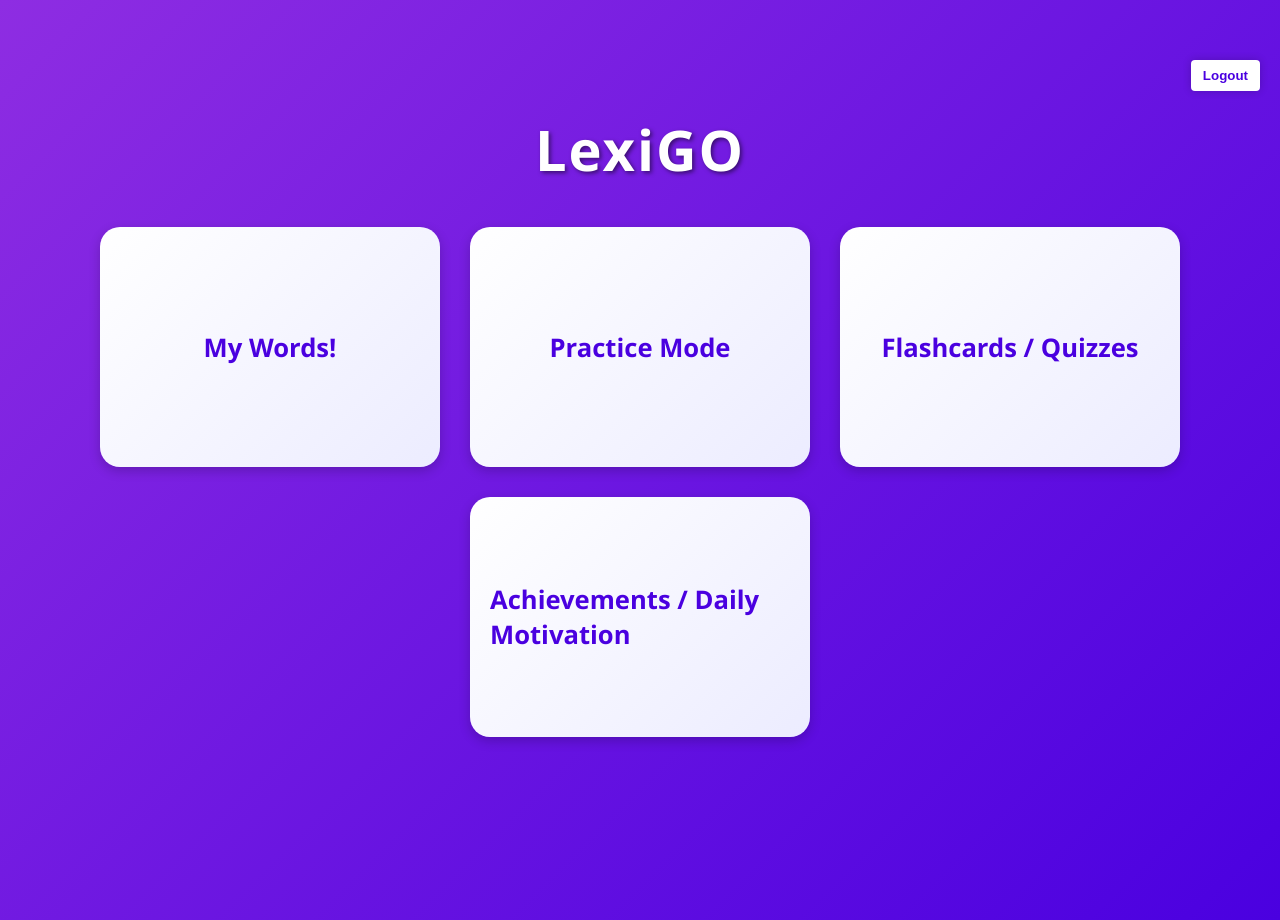
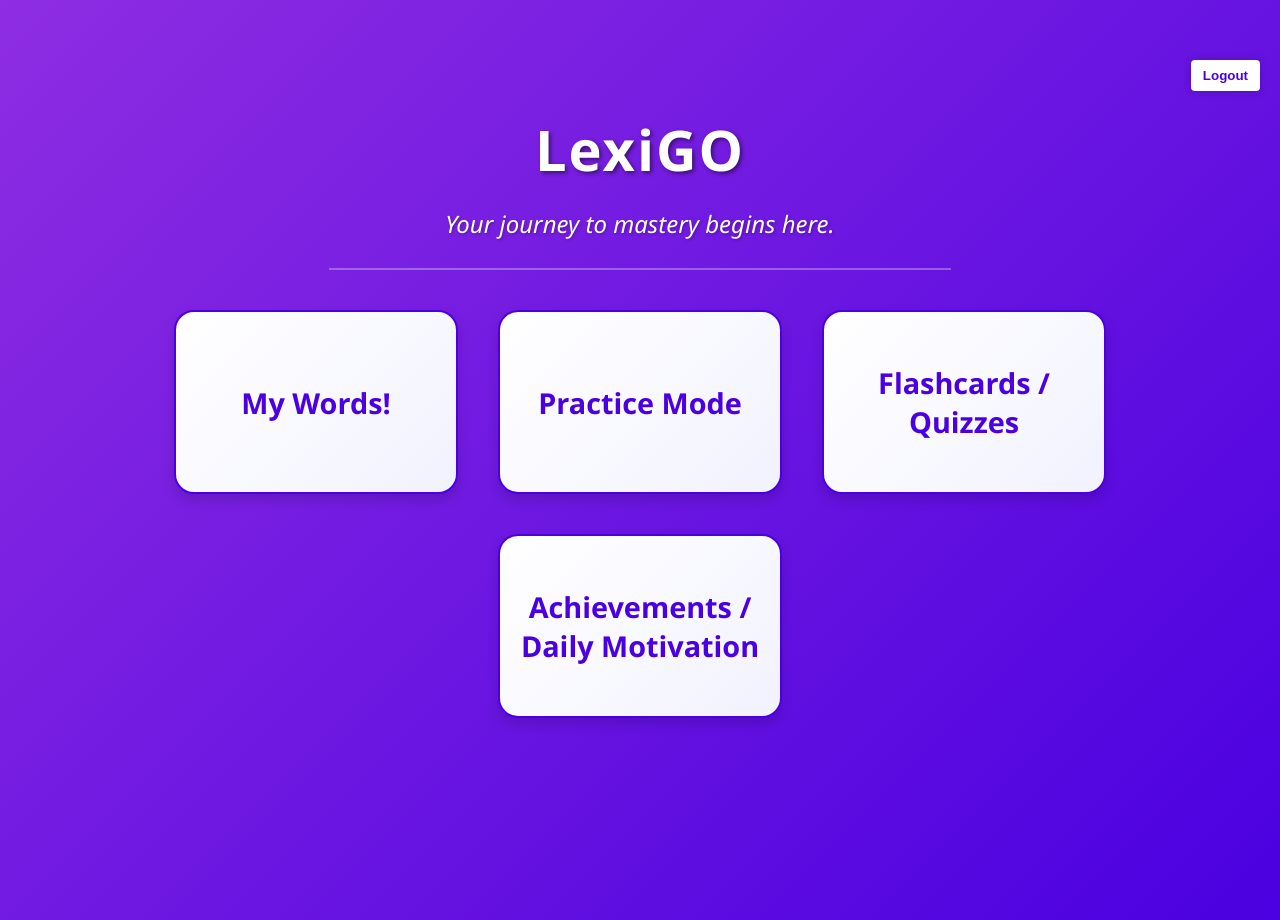
Before and after one commit to antoinemansour7/LexiGo, a React (Create React App) app in the folder frontend/: page /dashboard in a window 1280 px wide. Built offline with nearby package versions, Linux system fonts and the light colour scheme.

Commit message:
changed UI

```diff
--- a/frontend/src/dashboard.js
+++ b/frontend/src/dashboard.js
@@ -38,40 +38,60 @@ function Dashboard() {
     fontWeight: 'bold',
     color: '#fff',
     textShadow: '2px 2px 4px rgba(0,0,0,0.5)',
-    marginBottom: '40px',
+    marginBottom: '20px',
     letterSpacing: '2px',
   };
 
+  // New tagline and divider styles for decoration
+  const taglineStyle = {
+    fontSize: '1.5em',
+    fontWeight: 'normal',
+    color: '#fff',
+    textShadow: '1px 1px 3px rgba(0,0,0,0.3)',
+    marginBottom: '20px',
+    fontStyle: 'italic',
+    textAlign: 'center',
+  };
+
+  const dividerStyle = {
+    width: '50%',
+    border: '1px solid rgba(255,255,255,0.3)',
+    marginBottom: '40px',
+  };
+
+  // Replace the grid layout with a flex container for boxes
   const boxContainerStyle = {
     display: 'flex',
     flexWrap: 'wrap',
     justifyContent: 'center',
-    gap: '30px',
-    width: '90%',
+    gap: '40px',
+    width: '100%',
     maxWidth: '1200px',
     margin: '0 auto',
   };
 
+  // Redefine each box's style for a modern card look
   const boxStyle = {
-    background: 'linear-gradient(135deg, #ffffff, #ececff)',
+    background: 'linear-gradient(135deg, #ffffff, #f2f2ff)',
+    border: '2px solid #4a00e0',
+    borderRadius: '20px',
+    width: '280px',
+    height: '180px',
+    display: 'flex',
+    justifyContent: 'center',
+    alignItems: 'center',
+    fontSize: '1.8em',
+    fontWeight: 'bold',
     color: '#4a00e0',
-    width: '300px',
-    height: '200px',
-    padding: '20px',
-    borderRadius: '20px',
-    display: 'flex',
-    alignItems: 'center',
-    justifyContent: 'center',
-    fontSize: '1.6em',
-    fontWeight: 'bold',
-    boxShadow: '0 4px 12px rgba(0,0,0,0.2)',
-    transition: 'transform 0.3s ease, box-shadow 0.3s ease',
+    boxShadow: '0 6px 12px rgba(0,0,0,0.15)',
+    transition: 'transform 0.3s, box-shadow 0.3s',
+    textAlign: 'center',
     cursor: 'pointer',
   };
 
   const boxHoverStyle = {
-    transform: 'scale(1.1)',
-    boxShadow: '0 8px 20px rgba(0,0,0,0.3)',
+    transform: 'translateY(-8px) scale(1.05)',
+    boxShadow: '0 10px 20px rgba(0,0,0,0.3)',
   };
 
   return (
@@ -82,6 +102,10 @@ function Dashboard() {
         </button>
       </div>
       <div style={titleStyle}>LexiGO</div>
+      <div style={taglineStyle}>
+        Your journey to mastery begins here.
+      </div>
+      <hr style={dividerStyle} />
       <div style={boxContainerStyle}>
         <div
           style={boxStyle}
```
Also changed, not shown: 1 other file (tests, documents, lock files or other folders).
